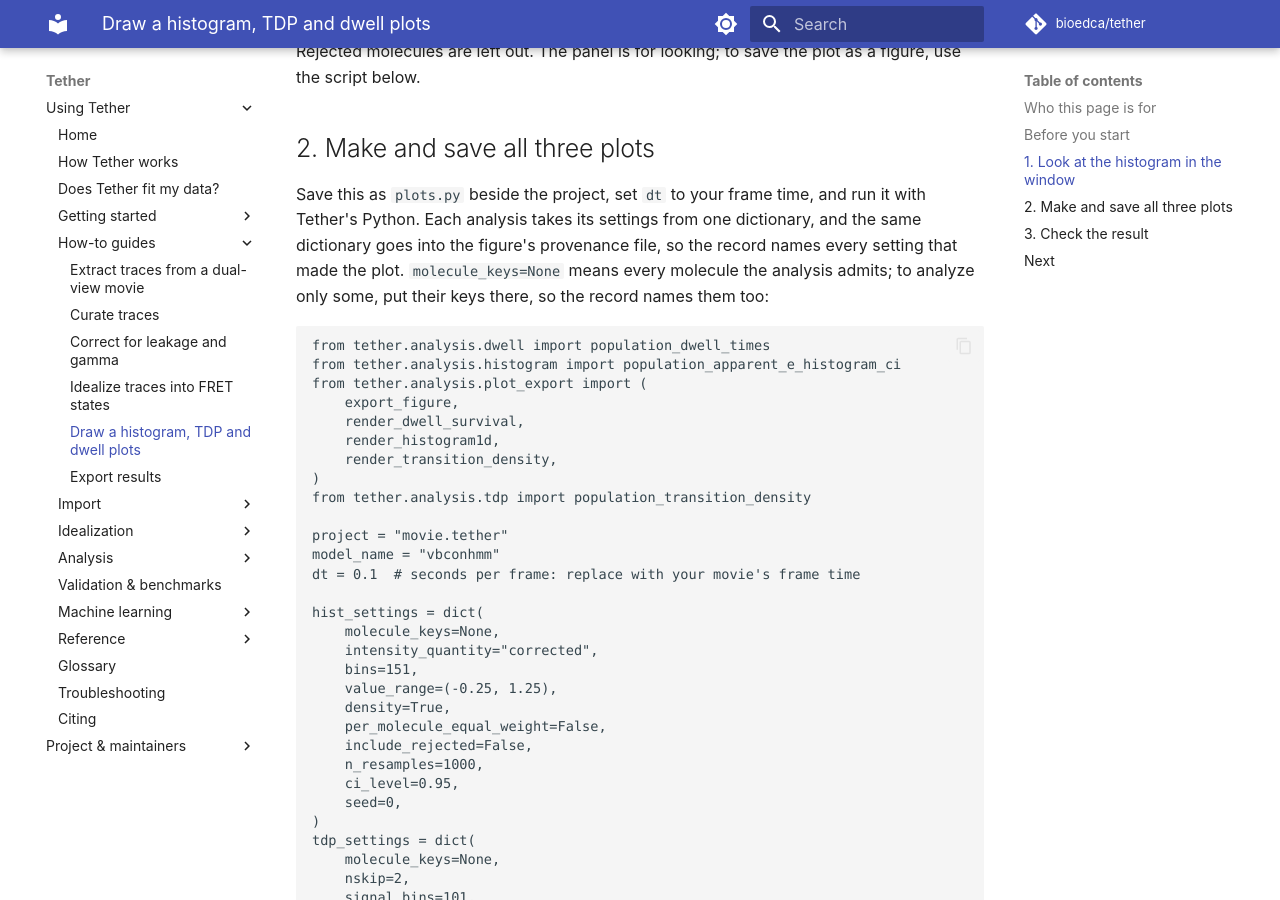
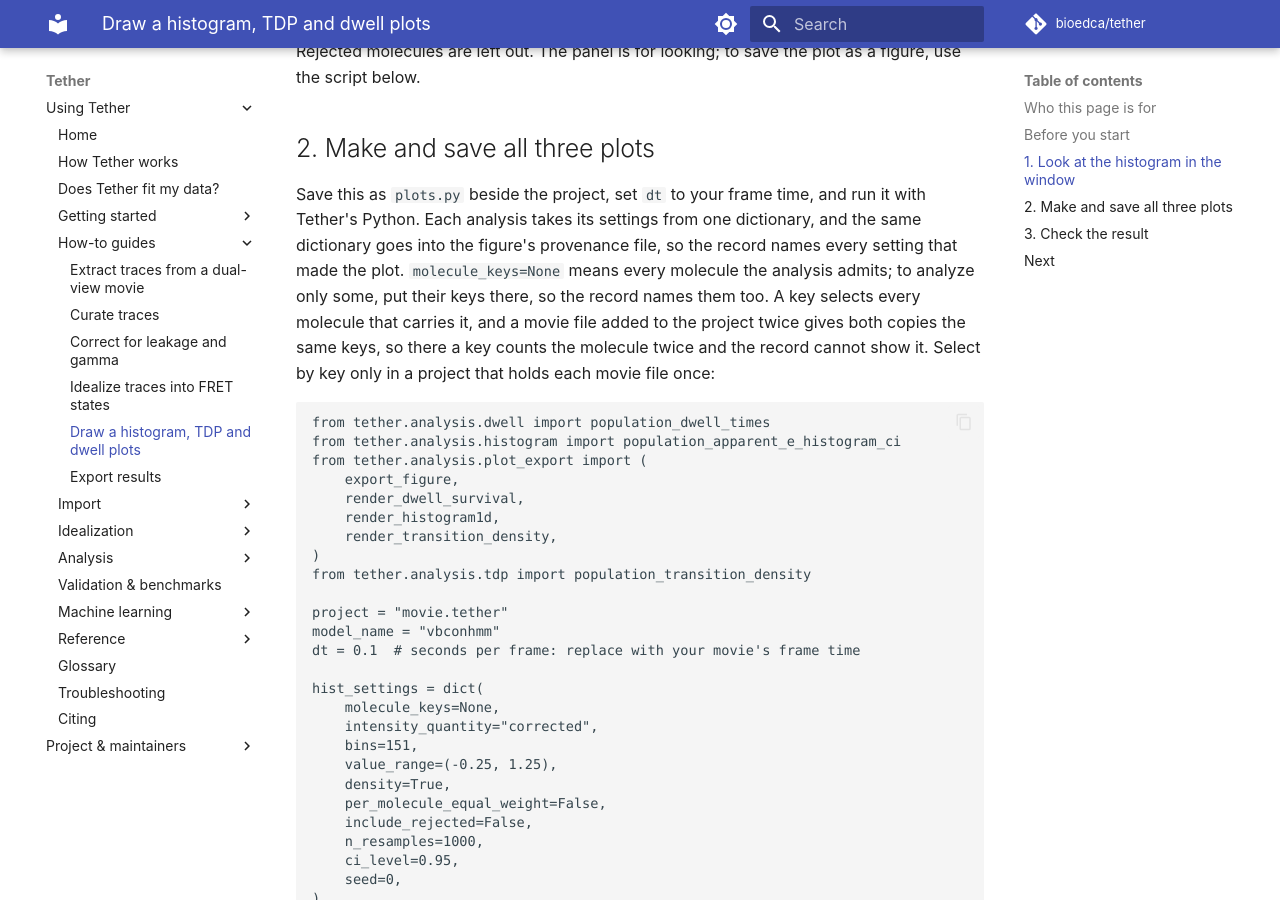
Before and after one commit to bioedca/tether, an MkDocs documentation site: the page built from docs/how-to/analyze.md, in a window 1280 px wide and 900 px high, scrolled down 1133 px. Built offline with MkDocs 1.6.1 and Material for MkDocs 9.7.7, drawn with Linux system fonts in a browser that asks for light colours; comment, search, counter and statistics services are not loaded; the version menu is left out.

Commit message:
docs(how-to): say a molecule key selects every copy of a twice-added movie (#177)

````diff
--- a/docs/how-to/analyze.md
+++ b/docs/how-to/analyze.md
@@ -45,7 +45,10 @@ Save this as `plots.py` beside the project, set `dt` to your frame time, and run
 Tether's Python. Each analysis takes its settings from one dictionary, and the same
 dictionary goes into the figure's provenance file, so the record names every setting that
 made the plot. `molecule_keys=None` means every molecule the analysis admits; to analyze only
-some, put their keys there, so the record names them too:
+some, put their keys there, so the record names them too. A key selects every molecule that
+carries it, and a movie file added to the project twice gives both copies the same keys, so
+there a key counts the molecule twice and the record cannot show it. Select by key only in a
+project that holds each movie file once:
 
 ```python
 from tether.analysis.dwell import population_dwell_times
````
